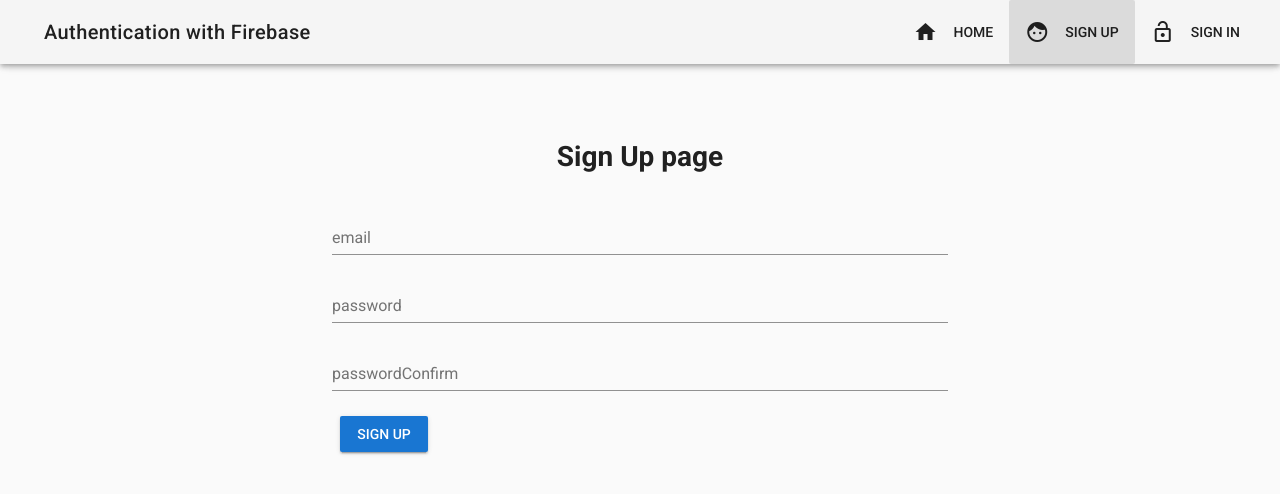
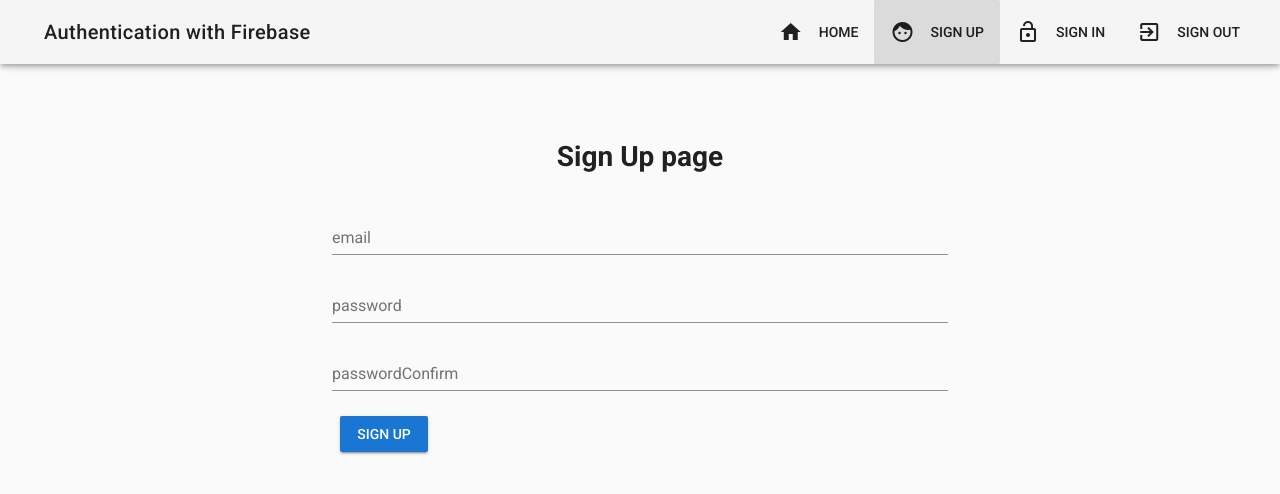
Before and after one commit to alokpant/vuejs-authentication-firebase, a Vue app: page /sign-up in a window 1280 px wide. Shown: the top 494 px of the page. Built offline with nearby package versions, Linux system fonts and the light colour scheme; no server answers.

Commit message:
Add Signout button to app

```diff
--- a/src/App.vue
+++ b/src/App.vue
@@ -10,6 +10,14 @@
           </v-list-tile-action>
           <v-list-tile-content>
             {{item.title}}
+          </v-list-tile-content>
+        </v-list-tile>
+        <v-list-tile @click='userSignOut'>
+          <v-list-tile-action>
+            <v-icon>exit_to_app</v-icon>
+          </v-list-tile-action>
+          <v-list-tile-content>
+            Sign Out
           </v-list-tile-content>
         </v-list-tile>
       </v-list>
@@ -32,6 +40,10 @@
                :to='item.path'>
           <v-icon left dark>{{item.icon}}</v-icon>
           {{item.title}}
+        </v-btn>
+        <v-btn flat @click='userSignOut'>
+          <v-icon left dark>exit_to_app</v-icon>
+          Sign Out
         </v-btn>
       </v-toolbar-items>
     </v-toolbar>
@@ -61,5 +73,10 @@ export default {
       return this.$store.state.appTitle;
     },
   },
+  methods: {
+    userSignOut() {
+      this.$store.dispatch('userSignOut');
+    },
+  },
 };
 </script>
--- a/src/store/index.js
+++ b/src/store/index.js
@@ -29,7 +29,7 @@ export const store = new Vuex.Store({
       commit('setLoading', true);
       firebase.auth().createUserWithEmailAndPassword(payload.email, payload.password)
       .then((firebaseUser) => {
-        commit('setUser', {
+        commit('setState', {
           email: firebaseUser.email,
         });
         commit('setError', null);
@@ -45,7 +45,7 @@ export const store = new Vuex.Store({
       commit('setLoading', true);
       firebase.auth().signInWithEmailAndPassword(payload.email, payload.password)
       .then((firebaseUser) => {
-        commit('setUser', {
+        commit('setState', {
           email: firebaseUser.email,
         });
         commit('setError', null);
@@ -58,9 +58,14 @@ export const store = new Vuex.Store({
       });
     },
     autoSignIn({ commit }, payload) {
-      commit('setUser', {
+      commit('setState', {
         email: payload.email,
       });
     },
+    userSignOut({ commit }) {
+      firebase.auth().signOut();
+      commit('setState', null);
+      router.push('/');
+    },
   },
 });
```
